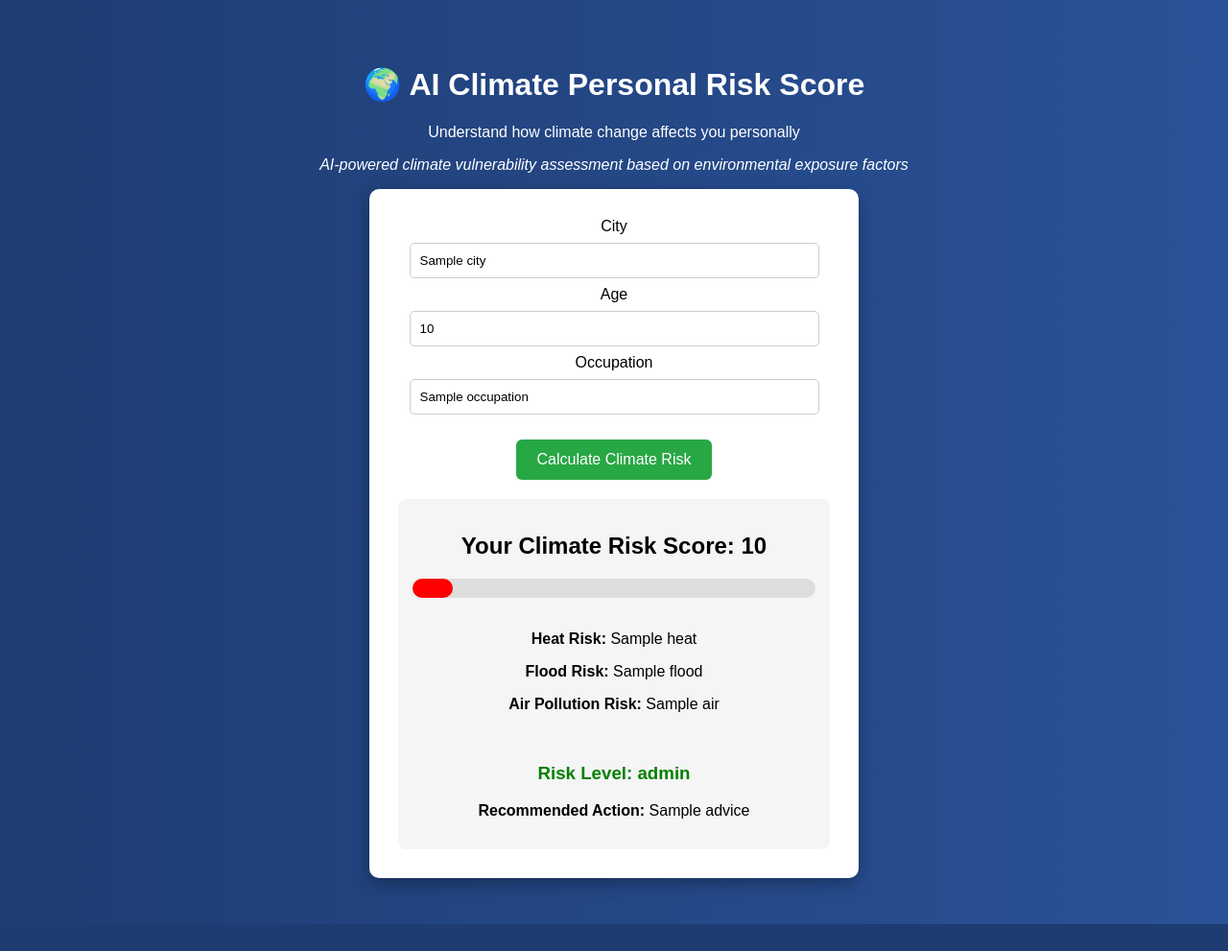
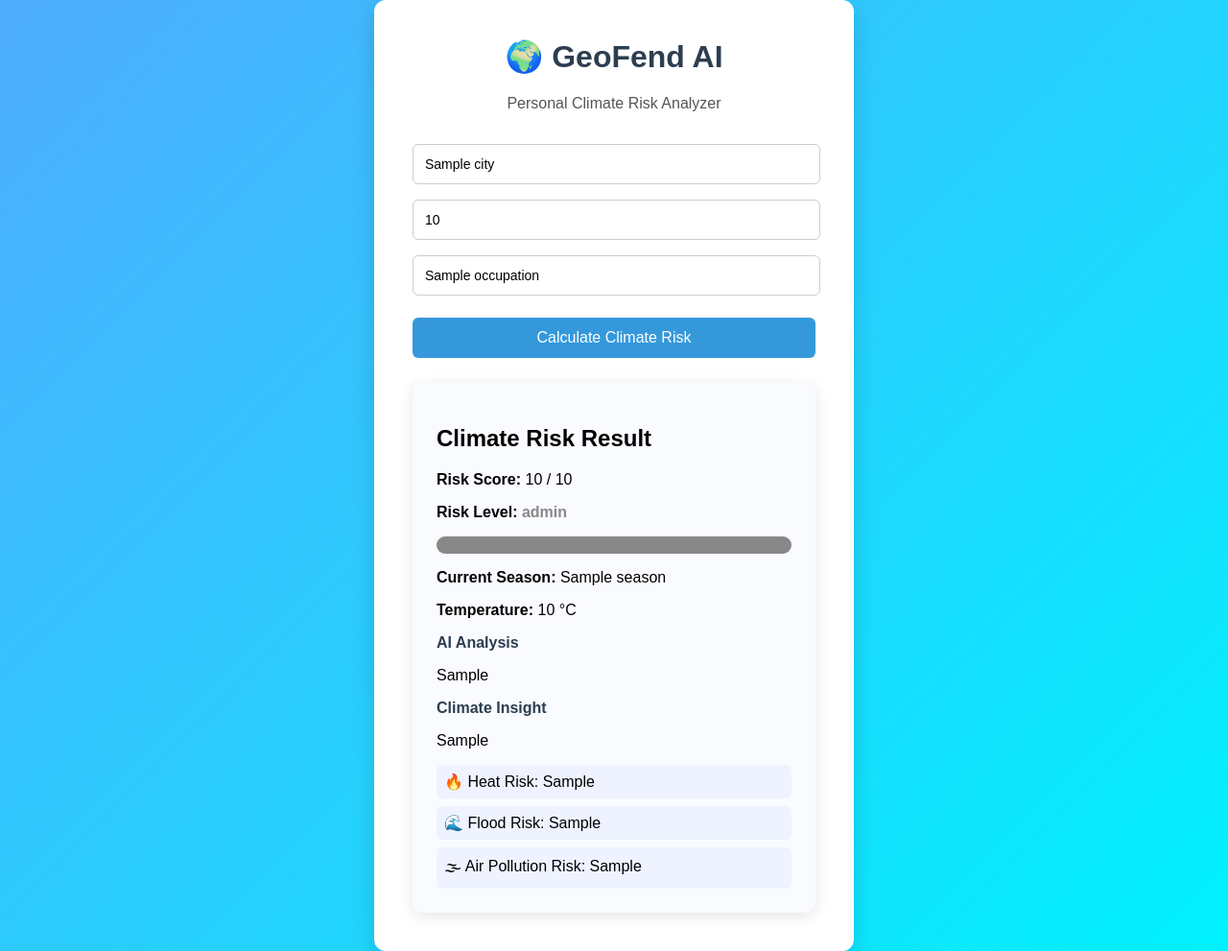
Before and after one commit to anushka-b31/ai-climate-personal-risk-score, a Flask app: template templates/index.html in a window 1280 px wide. Shown: the whole page at 96% size. Before the commit the page ends 963 px from the top, so only its background shows below. Run offline with Flask 3, Linux system fonts and the light colour scheme; the template is opened without the code that fills it: most values are stand-ins (such as "Sample title", 1, 10 or a date in 2020).

Commit message:
Update index.html

```diff
--- a/templates/index.html
+++ b/templates/index.html
@@ -2,137 +2,168 @@
 <html>
 
 <head>
-<title>AI Climate Personal Risk Score</title>
+<title>GeoFend AI – Personal Climate Risk Analyzer</title>
 
 <style>
 
 body{
-font-family: Arial;
-background: linear-gradient(to right,#1e3c72,#2a5298);
-color:white;
-text-align:center;
-padding:40px;
+font-family: Arial, sans-serif;
+background: linear-gradient(135deg,#4facfe,#00f2fe);
+margin:0;
+padding:0;
+display:flex;
+justify-content:center;
+align-items:center;
+min-height:100vh;
 }
 
 .container{
 background:white;
-color:black;
-width:450px;
-margin:auto;
-padding:30px;
-border-radius:10px;
-box-shadow:0px 6px 18px rgba(0,0,0,0.3);
+padding:40px;
+border-radius:12px;
+width:420px;
+box-shadow:0 8px 25px rgba(0,0,0,0.15);
+text-align:center;
+}
+
+h1{
+margin-top:0;
+color:#2c3e50;
+}
+
+.subtitle{
+color:#555;
+margin-bottom:25px;
 }
 
 input{
-width:90%;
-padding:10px;
-margin:8px;
-border-radius:5px;
+width:95%;
+padding:12px;
+margin:8px 0;
+border-radius:6px;
 border:1px solid #ccc;
+font-size:14px;
 }
 
 button{
-padding:12px 22px;
-background:#28a745;
+margin-top:15px;
+background:#3498db;
+color:white;
 border:none;
-color:white;
+padding:12px 20px;
 font-size:16px;
 border-radius:6px;
 cursor:pointer;
+width:100%;
 }
 
 button:hover{
-background:#218838;
+background:#2980b9;
 }
 
 .result{
-margin-top:20px;
-padding:15px;
-background:#f5f5f5;
-border-radius:8px;
+margin-top:25px;
+padding:25px;
+background:#f9fbff;
+border-radius:10px;
+box-shadow:0 4px 15px rgba(0,0,0,0.1);
+text-align:left;
+}
+
+.meter{
+width:100%;
+background:#e0e6f0;
+border-radius:20px;
+margin:15px 0;
+height:18px;
 }
 
 .bar{
-background:#ddd;
-width:100%;
-height:20px;
-border-radius:10px;
-margin-top:10px;
+height:18px;
+border-radius:20px;
 }
 
-.progress{
-background:red;
-height:20px;
-border-radius:10px;
+.section-title{
+margin-top:15px;
+font-weight:bold;
+color:#2c3e50;
+}
+
+.risk-tags{
+margin-top:15px;
+display:flex;
+flex-direction:column;
+gap:8px;
+}
+
+.tag{
+background:#eef3ff;
+padding:8px;
+border-radius:6px;
+font-weight:500;
 }
 
 </style>
+
 </head>
-
 
 <body>
 
-<h1>🌍 AI Climate Personal Risk Score</h1>
-<p>Understand how climate change affects you personally</p>
-<p><i>AI-powered climate vulnerability assessment based on environmental exposure factors</i></p>
+<div class="container">
 
-<div class="container">
+<h1>🌍 GeoFend AI</h1>
+<p class="subtitle">Personal Climate Risk Analyzer</p>
 
 <form method="POST">
 
-<label>City</label><br>
-<input type="text" name="city" placeholder="Enter your city"
-value="{{city}}" required>
+<input type="text" name="city" placeholder="Enter your city" value="{{ city or '' }}" required>
 
-<br>
+<input type="number" name="age" placeholder="Enter your age" value="{{ age or '' }}" required>
 
-<label>Age</label><br>
-<input type="number" name="age" placeholder="Enter your age"
-value="{{age}}" required>
-
-<br>
-
-<label>Occupation</label><br>
-<input type="text" name="occupation" placeholder="Enter your occupation"
-value="{{occupation}}" required>
-
-<br><br>
+<input type="text" name="occupation" placeholder="Enter your occupation" value="{{ occupation or '' }}" required>
 
 <button type="submit">Calculate Climate Risk</button>
 
 </form>
 
 
-{% if score is not none %}
+{% if risk_score %}
 
 <div class="result">
 
-<h2>Your Climate Risk Score: {{score}}</h2>
+<h2>Climate Risk Result</h2>
 
-<div class="bar">
-<div class="progress" style="width:{{score}}%;"></div>
+<p><strong>Risk Score:</strong> {{ risk_score }} / 10</p>
+
+<p>
+<strong>Risk Level:</strong>
+<span style="color: {{ risk_color }}; font-weight:bold;">
+{{ risk_level }}
+</span>
+</p>
+
+<div class="meter">
+<div class="bar" style="width: {{ (risk_score or 0) * 10 }}%; background-color: {{ risk_color }};"></div>
 </div>
 
-<br>
+<p><strong>Current Season:</strong> {{ season }}</p>
+<p><strong>Temperature:</strong> {{ temperature }} °C</p>
 
-<p><b>Heat Risk:</b> {{heat}}</p>
-<p><b>Flood Risk:</b> {{flood}}</p>
-<p><b>Air Pollution Risk:</b> {{air}}</p>
+<p class="section-title">AI Analysis</p>
+<p>{{ ai_analysis }}</p>
 
-<br>
+<p class="section-title">Climate Insight</p>
+<p>{{ climate_insight }}</p>
 
-{% if level == "High" %}
-<h3 style="color:red;">Risk Level: {{level}}</h3>
+<div class="risk-tags">
 
-{% elif level == "Moderate" %}
-<h3 style="color:orange;">Risk Level: {{level}}</h3>
+<div class="tag">🔥 Heat Risk: {{ heat_risk }}</div>
 
-{% else %}
-<h3 style="color:green;">Risk Level: {{level}}</h3>
-{% endif %}
+<div class="tag">🌊 Flood Risk: {{ flood_risk }}</div>
 
-<p><b>Recommended Action:</b> {{advice}}</p>
+<div class="tag">🌫 Air Pollution Risk: {{ air_risk }}</div>
+
+</div>
 
 </div>
 
```
